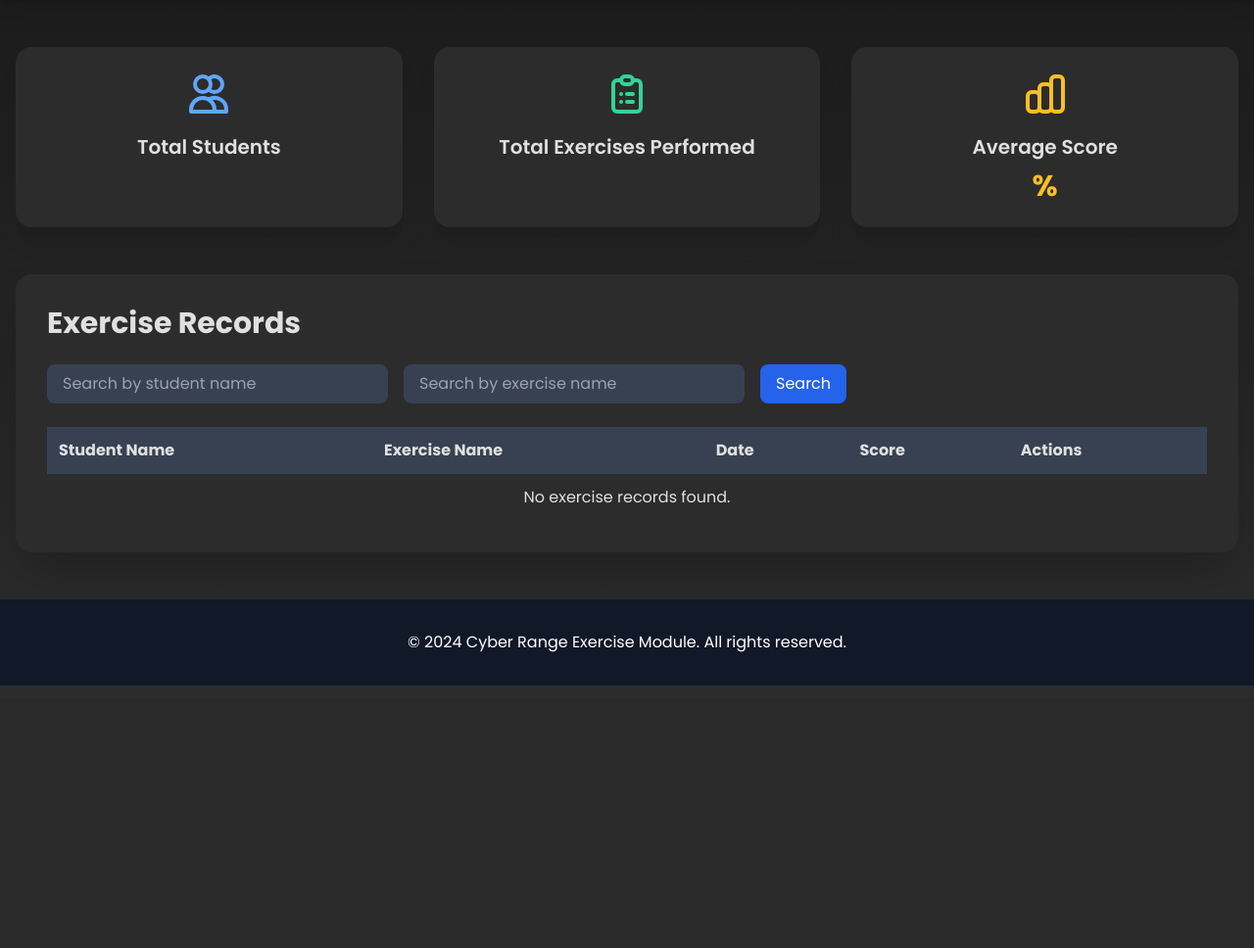
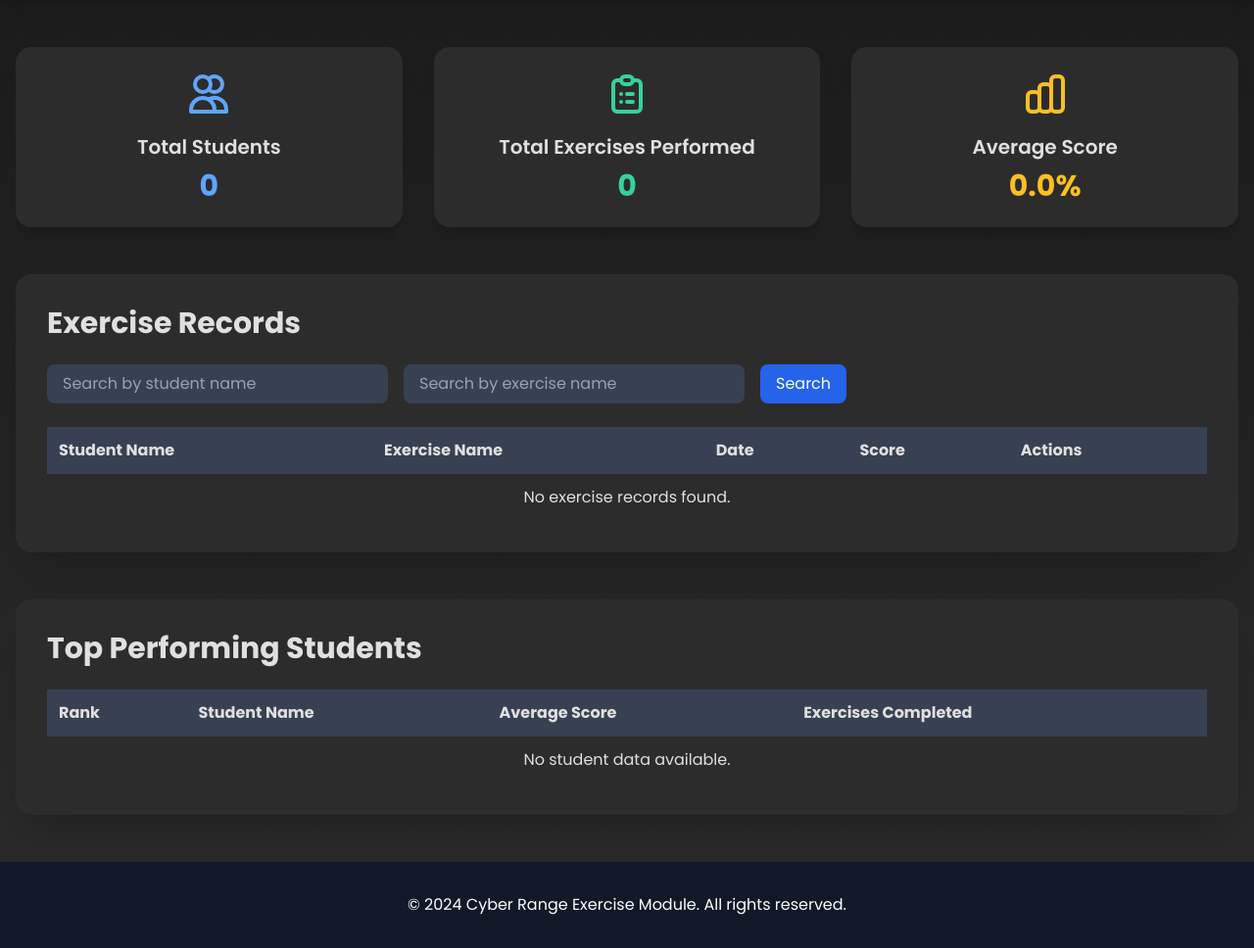
Before and after one commit to Henryy7y/Cyber-Range, a Django app: page /scoreboard/instructor-dashboard/ in a window 1280 px wide. Shown: the part 88-1056 px from the top of the page at 98% size. Before the commit the page ends 788 px from the top, so only its background shows below. Run offline with Django 5.2, Linux system fonts and the light colour scheme; data that the repository does not hold is empty.

Commit message:
basic instructor dashboard and details done

```diff
--- a/scoreboard/templates/scoreboard/instructor_dashboard.html
+++ b/scoreboard/templates/scoreboard/instructor_dashboard.html
@@ -65,11 +65,11 @@
 
         <section class="bg-cyber rounded-2xl shadow-2xl p-8 mb-12">
             <h2 class="text-3xl font-bold mb-6 text-cyber">Exercise Records</h2>
-            <div class="mb-6 flex flex-wrap gap-4">
-                <input type="text" placeholder="Search by student name" class="px-4 py-2 rounded-lg bg-gray-700 text-white">
-                <input type="text" placeholder="Search by exercise name" class="px-4 py-2 rounded-lg bg-gray-700 text-white">
-                <button class="bg-blue-600 text-white px-4 py-2 rounded-lg hover:bg-blue-700 transition duration-300">Search</button>
-            </div>
+            <form method="get" class="mb-6 flex flex-wrap gap-4">
+                <input type="text" name="student_search" placeholder="Search by student name" class="px-4 py-2 rounded-lg bg-gray-700 text-white" value="{{ student_search }}">
+                <input type="text" name="exercise_search" placeholder="Search by exercise name" class="px-4 py-2 rounded-lg bg-gray-700 text-white" value="{{ exercise_search }}">
+                <button type="submit" class="bg-blue-600 text-white px-4 py-2 rounded-lg hover:bg-blue-700 transition duration-300">Search</button>
+            </form>
             <div class="overflow-x-auto">
                 <table class="w-full text-left border-collapse">
                     <thead>
@@ -84,12 +84,12 @@
                     <tbody>
                         {% for record in exercise_records %}
                         <tr class="border-b border-gray-600 hover:bg-gray-700">
-                            <td class="p-3">{{ record.student.first_name }} {{ record.student.last_name }}</td>
-                            <td class="p-3">{{ record.exercise.name }}</td>
-                            <td class="p-3">{{ record.date|date:"Y-m-d H:i" }}</td>
-                            <td class="p-3">{{ record.score }}%</td>
+                            <td class="p-3">{{ record.exPlayerName }}</td>
+                            <td class="p-3">{{ record.exName.exName }}</td>
+                            <td class="p-3">{{ record.exDateTime|date:"Y-m-d H:i" }}</td>
+                            <td class="p-3">{{ record.exScore }}%</td>
                             <td class="p-3">
-                                <button class="text-blue-400 hover:text-blue-300" onclick="viewDetails('{{ record.id }}')">View Details</button>
+                                <button class="text-blue-400 hover:text-blue-300" onclick="viewDetails('{{ record.exLogID }}')">View Details</button>
                             </td>
                         </tr>
                         {% empty %}
@@ -102,7 +102,7 @@
             </div>
         </section>
 
-        <section class="bg-cyber rounded-2xl shadow-2xl p-8 mb-12" style="display: none;">
+        <section class="bg-cyber rounded-2xl shadow-2xl p-8 mb-12">
             <h2 class="text-3xl font-bold mb-6 text-cyber">Top Performing Students</h2>
             <div class="overflow-x-auto">
                 <table class="w-full text-left border-collapse">
@@ -140,10 +140,9 @@
     </footer>
 
     <script>
-        function viewDetails(recordId) {
-            // Implement the logic to view exercise details
-            console.log('Viewing details for record:', recordId);
-            // You can redirect to a detail page or show a modal here
+        function viewDetails(exLogID) {
+            // Redirect to the instructor details page with the exLogID as a parameter
+            window.location.href = "{% url 'instructor_details' %}?exLogID=" + exLogID;
         }
     </script>
 </body>
--- a/scoreboard/views.py
+++ b/scoreboard/views.py
@@ -8,6 +8,10 @@
 from django.contrib.auth.decorators import login_required
 from django.urls import reverse
 from django.contrib.auth.models import User  # Add this import
+from django.db.models import Avg, Count
+from django.db.models import Q
+from django.db.models import Avg, Case, When
+from django.db.models import IntegerField
 
 def scoreboard_home(request):
     return render(request, 'scoreboard/home.html')
@@ -112,13 +116,105 @@
     return render(request, 'scoreboard/signup.html')
 
 def instructor_dashboard(request):
-    return render(request, 'scoreboard/instructor_dashboard.html')
+    # Get all exercise records
+    exercise_records = ExLog.objects.all().select_related('exName')
+
+    # Apply search filters if provided
+    student_search = request.GET.get('student_search', '')
+    exercise_search = request.GET.get('exercise_search', '')
+
+    if student_search:
+        exercise_records = exercise_records.filter(
+            Q(exPlayerName__icontains=student_search) |
+            Q(exPlayerName__in=User.objects.filter(
+                Q(first_name__icontains=student_search) |
+                Q(last_name__icontains=student_search)
+            ).values('username'))
+        )
+
+    if exercise_search:
+        exercise_records = exercise_records.filter(exName__exName__icontains=exercise_search)
+
+    # Calculate statistics
+    total_students = User.objects.count()
+    total_exercises = exercise_records.count()
+
+    def calculate_average_score(records):
+        total_score = 0
+        total_records = 0
+        for record in records:
+            criteria_sum = sum([
+                record.exCriteria1, record.exCriteria2, record.exCriteria3,
+                record.exCriteria4, record.exCriteria5, record.exCriteria6
+            ])
+            total_score += criteria_sum * (100 / 60)  # Convert to percentage
+            total_records += 1
+        return total_score / total_records if total_records > 0 else 0
+
+    average_score = calculate_average_score(exercise_records)
+
+    # Get top performing students
+    # top_students = User.objects.annotate(
+    #     average_score=Avg(
+    #         Case(
+    #             When(exlog__exCriteria1=True, then=10),
+    #             When(exlog__exCriteria2=True, then=10),
+    #             When(exlog__exCriteria3=True, then=10),
+    #             When(exlog__exCriteria4=True, then=10),
+    #             When(exlog__exCriteria5=True, then=10),
+    #             When(exlog__exCriteria6=True, then=10),
+    #             default=0,
+    #             output_field=IntegerField()
+    #         )
+    #     ),
+    #     exercises_completed=Count('exlog')
+    # ).order_by('-average_score')[:10]
+
+    context = {
+        'exercise_records': exercise_records,
+        'total_students': total_students,
+        'total_exercises': total_exercises,
+        'average_score': average_score,
+        # 'top_students': top_students,
+        'student_search': student_search,
+        'exercise_search': exercise_search,
+    }
+
+    return render(request, 'scoreboard/instructor_dashboard.html', context)
 
 def instructor_details(request):
-    return render(request, 'scoreboard/instructor_details.html')
+    exLogID = request.GET.get('exLogID')
+    if exLogID:
+        exercise = get_object_or_404(ExLog, exLogID=exLogID)
+        exerciseInfo = get_object_or_404(ExInfo, exName=exercise.exName.exName)
+        context = {
+            'exName': exercise.exName.exName,
+            'exDateTime': exercise.exDateTime,
+            'exScore': exercise.exScore,
+            'exPlayerName': exercise.exPlayerName,
+            'exCriteria1': exercise.exCriteria1,
+            'exCriteria2': exercise.exCriteria2,
+            'exCriteria3': exercise.exCriteria3,
+            'exCriteria4': exercise.exCriteria4,
+            'exCriteria5': exercise.exCriteria5,
+            'exCriteria6': exercise.exCriteria6,
+            'exCriteriaDesc1': exerciseInfo.exCriteriaDesc1,
+            'exCriteriaDesc2': exerciseInfo.exCriteriaDesc2,
+            'exCriteriaDesc3': exerciseInfo.exCriteriaDesc3,
+            'exCriteriaDesc4': exerciseInfo.exCriteriaDesc4,
+            'exCriteriaDesc5': exerciseInfo.exCriteriaDesc5,
+            'exCriteriaDesc6': exerciseInfo.exCriteriaDesc6,
+        }
+    else:
+        context = {}
+    return render(request, 'scoreboard/instructor_details.html', context)
 
 def exercise_list(request):
-    return render(request, 'scoreboard/exercise_list.html')
+    exInfo = ExInfo.objects.all()
+    context = {
+        'exInfo': exInfo,
+    }
+    return render(request, 'scoreboard/exercise_list.html', context)
 
 def exercise_question(request):
     return render(request, 'scoreboard/exercise_question.html')
```
Also changed, not shown: scoreboard/templates/scoreboard/exercise_list.html (+8 -19 lines), scoreboard/templates/scoreboard/instructor_details.html (+36 -17 lines).
